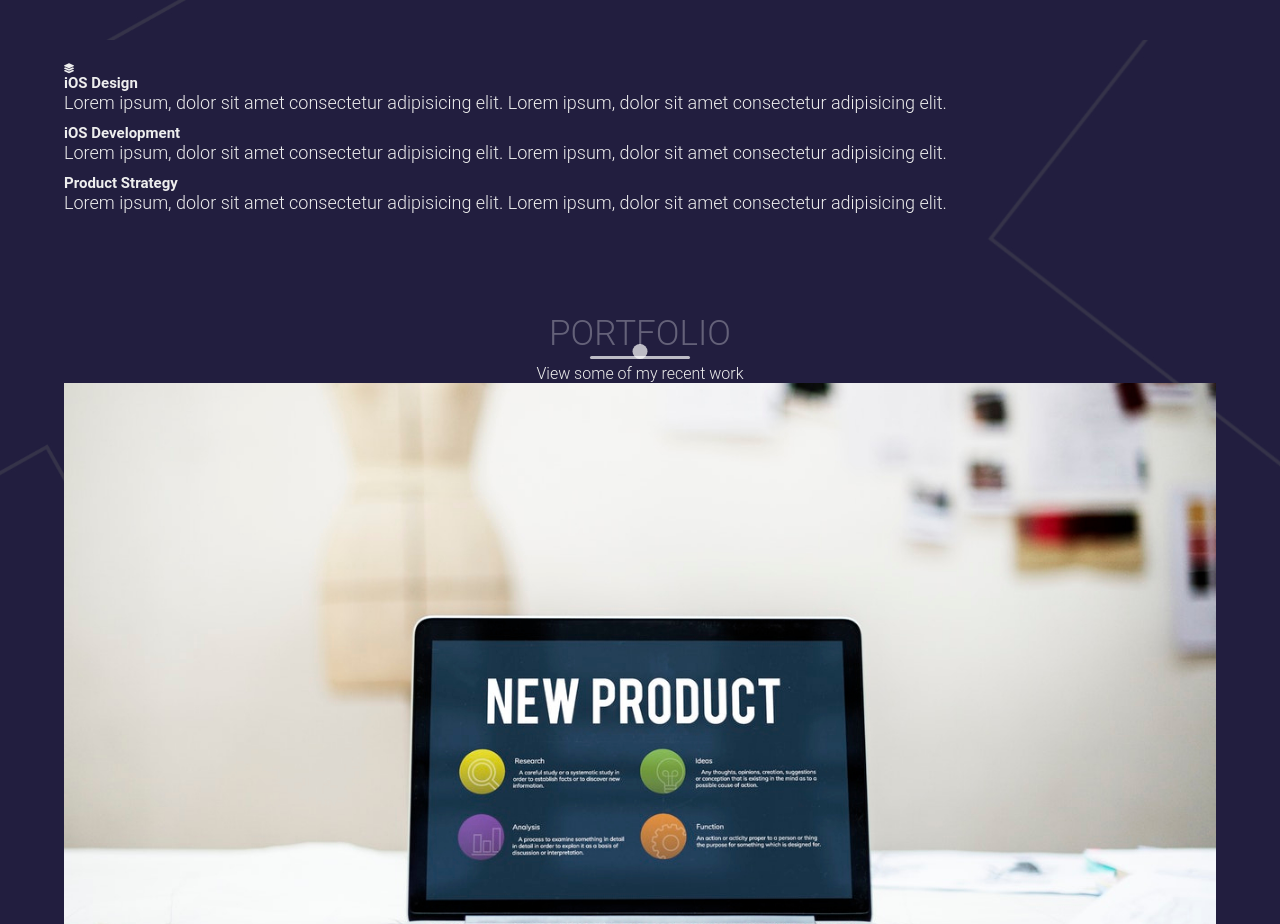
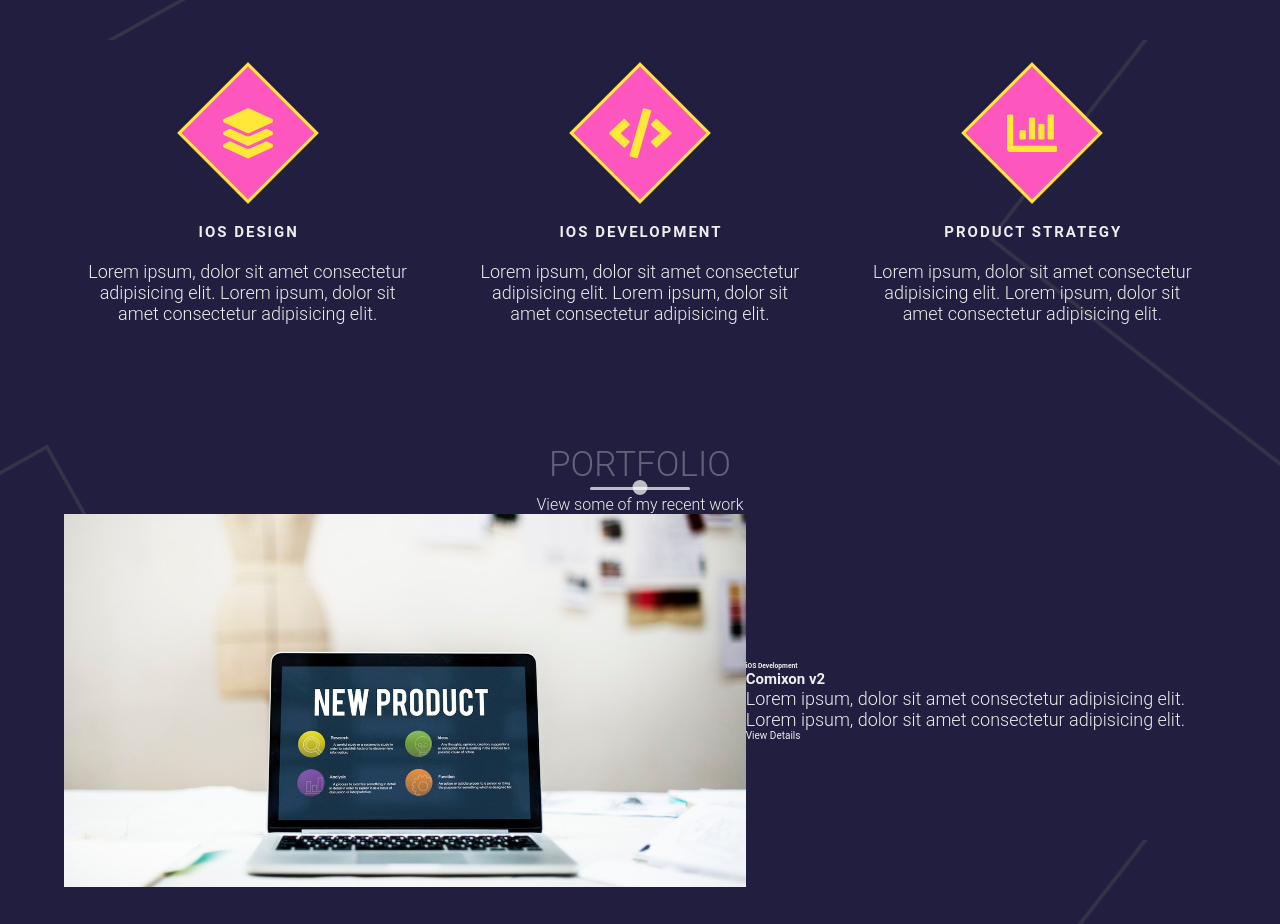
Before and after one commit to Gidsor/gidsor.github.io, a plain HTML site: page index.html in a window 1280 px wide. Shown: the part 1560-2484 px from the top of the page. Drawn offline with nearby package versions, Linux system fonts and the light colour scheme.

Commit message:
Update styles

```diff
--- a/index.html
+++ b/index.html
@@ -101,7 +101,7 @@
                 </div>
                 <div class="skill">
                     <div class="icon-container">
-                        <i class="fas fa-code-group"></i>
+                        <i class="fas fa-code"></i>
                     </div>
                     <h1>iOS Development</h1>
                     <p>
@@ -111,7 +111,7 @@
                 </div>
                 <div class="skill">
                     <div class="icon-container">
-                        <i class="fas fa-chart-group"></i>
+                        <i class="fas fa-chart-bar"></i>
                     </div>
                     <h1>Product Strategy</h1>
                     <p>
--- a/main.css
+++ b/main.css
@@ -78,12 +78,15 @@ img{
     width: 1.5rem;
     height: 1.5rem;
     border-radius: 100%;
+    bottom: -1rem;
 }
 
 .section-heading h6{
     font-size: 1.6rem;
     font-weight: 300;
 }
+
+
 /*End reusable*/
 
 
@@ -185,6 +188,7 @@ li{
     transform: rotate(-450deg) translateX(-.8rem);
 }
 
+
 .landing-text{
     position: absolute;
     top: 50%;
@@ -269,11 +273,57 @@ li{
 /*Start services*/
 .my-skills{
     margin-top: 10rem;
+    display: grid;
+    grid-template-columns: repeat(auto-fit, minmax(25rem, 1fr));
+    grid-gap: 2.5rem;
+    text-align: center;
+}
 
+.skill{
+    display: flex;
+    flex-direction: column;
+    justify-content: center;
+    align-items: center;
+    padding: 2rem;
+}
+
+.skill h1{
+    text-transform: uppercase;
+    letter-spacing: 2px;
+    margin: 2rem -2px 2rem 0;
+}
+
+.icon-container{
+    width: 10rem;
+    height: 10rem;
+    border: 3px solid #ffe838;
+    background-color: #fd57bf;
+    margin-bottom: 2rem;
+    display: flex;
+    transform: rotate(45deg);
+}
+
+.icon-container i{
+    color: #ffe838;
+    font-size: 5rem;
+    margin: auto;
+    transform: rotate(-45deg);
 }
 /*End services*/
 
 /*Start portfolio*/
+.portfolio-item{
+    display: flex;
+    align-items: center;
+    justify-content: center;
+    margin-bottom: 5rem;
+}
+
+.portfolio-item:last-child{
+    margin-bottom: 0;
+}
+
+.port
 /*End services*/
 
 /*Start timeline*/
```
